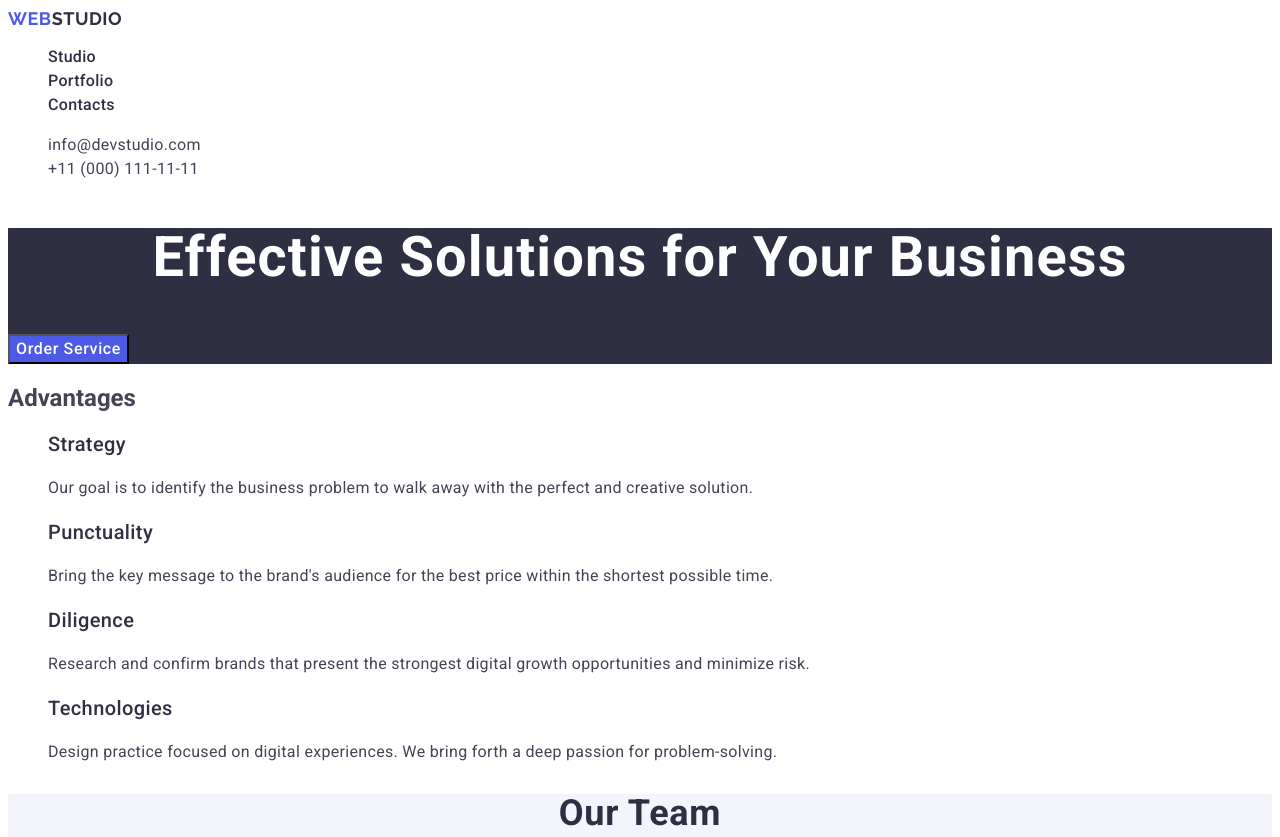
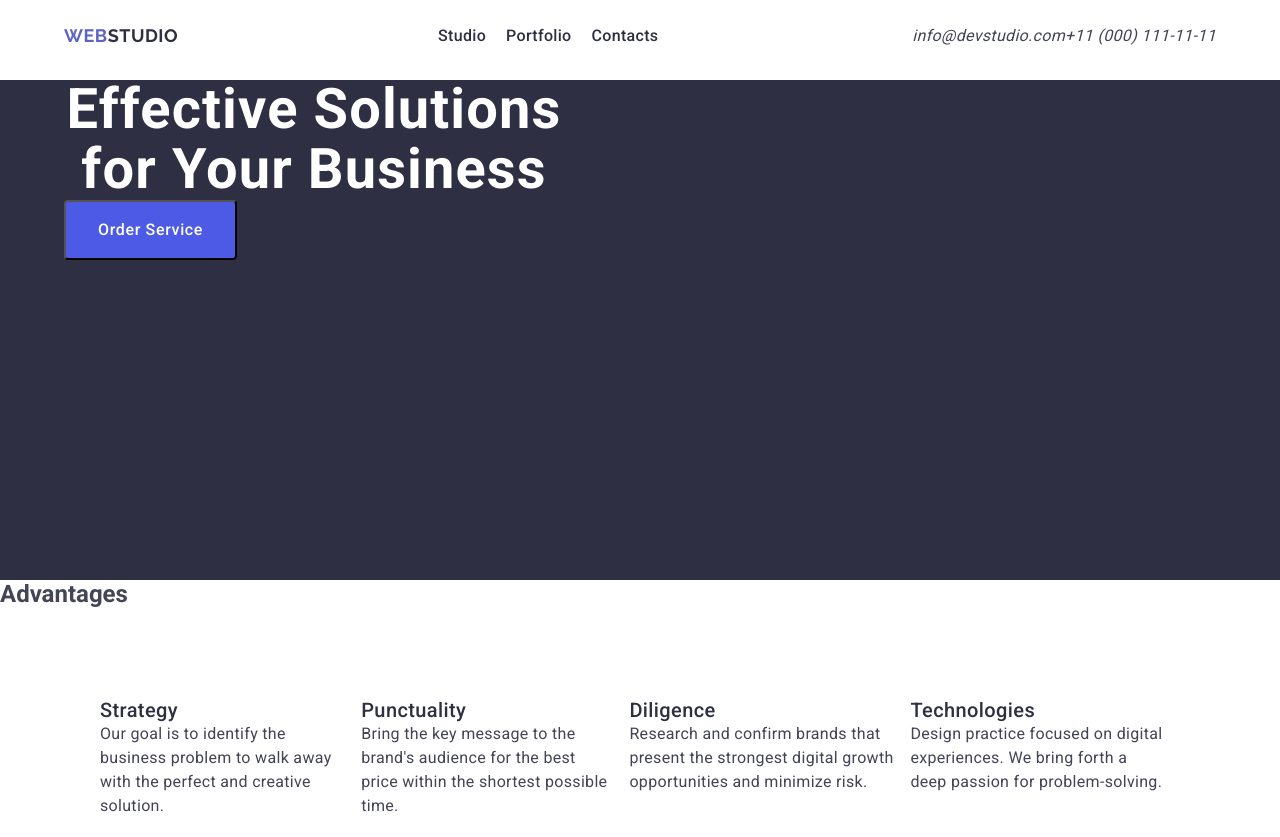
Before and after one commit to Horbatko/goit-markup-hw-0303, a plain HTML site: page index.html in a window 1280 px wide. Shown: the top 837 px of the page. Drawn offline with Linux system fonts and the light colour scheme.

Commit message:
homework 4

```diff
--- a/css/style.css
+++ b/css/style.css
@@ -1,3 +1,8 @@
+* {
+  margin: 0;
+  padding: 0;
+}
+
 body{
     color:#434455;
     font-family: "Roboto", sans-serif;
@@ -5,8 +10,20 @@ body{
 
 }
 
+
+
   /*HEADER*/
 
+.container{
+    max-width: 1200px;
+    margin: 0 auto;
+    padding: 0 64px;
+}
+
+  .header{
+    display:flex;
+    gap: 24px;
+  }
 .nav-title{
     text-decoration: none;
     text-transform: uppercase;
@@ -14,7 +31,7 @@ body{
     color:#2E2F42;
     font-family:"Raleway", sans-serif;
     font-weight: 700;
-    color: #4D5AE5;
+    color: #5b64c3;
     line-height: 1.17;
     letter-spacing: 0.03em;
 }
@@ -23,12 +40,32 @@ span{
 }
 
 a{
-    color:#2E2F42;
-    text-decoration: none;
+    display:inline-flex;
+
 }
 
 ul{
     list-style-type:none;
+
+}
+
+.header-nav{
+    display:flex;
+    align-items: center;
+    padding:24px 0 32px;
+    gap: 30px;
+    flex-grow: 1;
+}
+
+.nav-ul{
+    display: inline-flex;
+    gap: 20px;
+    flex-grow: 1;
+    justify-content: center;
+}
+
+.hd-ul-li{
+
 }
 
 .nav-li-a{
@@ -38,6 +75,7 @@ ul{
     line-height: 1.5;
     letter-spacing: 0.02em;
     color:#2e2f42;
+    text-decoration: none;
 }
 
 .nav-li-a:hover{
@@ -47,9 +85,12 @@ ul{
 .nav-li-a:focus{
     color: #404bbf
 }
+.addr{
 
-.addr{
-    font-style: normal;
+}
+.address-ul{
+    display:inline-flex;
+    padding:24px 0 32px;
 }
 
 .addr-li-a{
@@ -60,6 +101,8 @@ ul{
     line-height: 1.5;
     letter-spacing: 0.02em;
     color: #434455;
+    text-decoration: none;
+
 }
 
 .addr-li-a:hover{
@@ -74,9 +117,21 @@ ul{
 
 .sect_one{
     background-color: #2E2F42;
+    height: 500px;
+    max-height: 600px;
 }
 
-.sect_one-title{
+.hero-inner{
+
+}
+
+.sect_one-boxtitle{
+    display: flex;
+    max-width: 500px;
+    flex-wrap: wrap;
+}
+
+.sect_one-title {
     font-size: 56px;
     font-family: "Roboto", sans-serif;
     font-weight: 700;
@@ -86,7 +141,19 @@ ul{
     letter-spacing: 0.02em;
 }
 
+
+.sect_one-btn{
+    display: flex;
+    align-items: center;
+
+}
+
 .sect_one-button{
+    padding: 16px 32px;
+    border-radius: 4px;
+
+
+
     background-color: #4D5AE5;
     color: #ffff;
     font-size: 16px;
@@ -115,6 +182,15 @@ ul{
     line-height: 24px;
 }
 
+.sect2-ul{
+    display: inline-flex;
+    margin: 90px 100px;
+}
+
+.sect2-li{
+    padding-right: 15px;
+    display: block;
+}
 h3{
     font-size: 20px;
     font-family:"Roboto", sans-serif ;
@@ -142,6 +218,16 @@ h3{
     background-color: #F4F4FD;
 }
 
+.sect_three-two{
+
+}
+
+.sect-three-title{
+    display: flex;
+    padding: 150px 40% 60px;
+
+}
+
 .sect_three-title{
     text-align: center;
     font-size: 36px;
@@ -154,8 +240,11 @@ h3{
     color: #2E2F42;
 }
 
+.sect-three-box{
+  display: inline-block;
+}
+
 .sect_three-ul-li{
-    background-color: #FFFFFF;
 }
 
 .sect_three-ul-title{
--- a/index.html
+++ b/index.html
@@ -13,56 +13,69 @@
 
 <body>
     <header>
-
-
-        <nav>
+    <div class="container">
+       <div class="header">
+        <nav class="header-nav">
             <a class="nav-title" href="./index.html">Web<span>Studio</span></a>
             <ul class="nav-ul">
-                <li><a class="nav-li-a" href="./index.html">Studio</a></li>
-                <li><a class="nav-li-a" href="">Portfolio</a></li>
-                <li><a class="nav-li-a" href="">Contacts</a></li>
+                <li class="hd-ul-li"><a class="nav-li-a" href="./index.html">Studio</a></li>
+                <li lass="hd-ul-li"><a class="nav-li-a" href="">Portfolio</a></li>
+                <li lass="hd-ul-li"><a class="nav-li-a" href="">Contacts</a></li>
             </ul>
         </nav>
 
         <address class="addr">
             <ul class="address-ul">
-                <li ><a class="addr-li-a" href="mailto:info@devstudio.com">info@devstudio.com</a></li>
-                <li><a class="addr-li-a" href="tel:+110001111111">+11 (000) 111-11-11</a></li>
+                <li class="addr-li" ><a class="addr-li-a" href="mailto:info@devstudio.com">info@devstudio.com</a></li>
+                <li class="addr-li"><a class="addr-li-a" href="tel:+110001111111">+11 (000) 111-11-11</a></li>
             </ul>
         </address>
-
+      </div>
+    </div>
     </header>
 
     <main>
         <section class="sect_one">
+            <div class="container">
+                <div class="hero-inner">
+
+                    <div class="sect_one-boxtitle">
                         <h1 class="sect_one-title">
                             Effective Solutions for Your Business
                         </h1>
+                    </div>
 
+                    <div class="sect_one-btn">
                         <button class="sect_one-button" type="button" >
                             Order Service
                         </button>
+                    </div>
+
+
+                </div>
+            </div>
+
         </section>
 
         <section class="sect_two">
 
             <h2>Advantages</h2>
 
-            <ul>
-                <li>
+            <ul class="sect2-ul">
+                <li class="sect2-li">
                     <h3 class="sect_two-ul-title">Strategy</h3>
                     <p class="sect_two-text">
                         Our goal is to identify the business
                         problem to walk away with the perfect and creative solution.
                     </p>
                 </li>
-                <li>
+                <li class="sect2-li">
                     <h3 class="sect_two-ul-title">Punctuality</h3>
                     <p class="sect_two-text">
                         Bring the key message to the brand's audience for the best price within the shortest possible time.
                     </p>
                 </li>
-                <li>
+                <li class="sect2-li">
                     <h3 class="sect_two-ul-title">
                         Diligence
                     </h3>
@@ -71,7 +84,7 @@
                         risk.
                     </p>
                 </li>
-                <li>
+                <li class="sect2-li">
                     <h3 class="sect_two-ul-title">Technologies</h3>
                     <p class="sect_two-text">
                         Design practice focused on digital experiences. We bring forth a deep passion for problem-solving.
@@ -82,29 +95,45 @@
         </section>
 
         <section class="sect_three">
+            <div class="container">
+                <div class="sect_three-two">
+                    <div class="sect-three-title">
                         <h2 class="sect_three-title">Our Team</h2>
+                    </div>
             <ul>
                 <li class="sect_three-ul-li">
+                    <div class="sect-three-box">
                         <img src="./images/img.jpg" alt="фото робітника 1">
                     <h3 class="sect_three-ul-title">Mark Guerrero</h3>
                     <p class="sect_three-ul-text">Product Designer</p>
+                    </div>
                     </li>
                 <li class="sect_three-ul-li">
+                    <div class="sect-three-box">
                         <img src="./images/img(1).jpg" alt="фото робітника 2">
                     <h3 class="sect_three-ul-title">Tom Ford</h3>
                     <p class="sect_three-ul-text">Frontend Developer</p>
+                    </div>
+
                 </li>
                 <li class="sect_three-ul-li">
+                    <div class="sect-three-box">
                         <img src="./images/img(2).jpg" alt="фото робітника 3">
                         <h3 class="sect_three-ul-title">Camila Garcia</h3>
                         <p class="sect_three-ul-text">Marketing</p>
+                    </div>
                 </li>
                 <li class="sect_three-ul-li">
+                    <div class="sect-three-box">
                         <img src="./images/img(3).jpg" alt="фото робітника 4">
                         <h3 class="sect_three-ul-title">Daniel Wilson</h3>
                         <p class="sect_three-ul-text">UI Designer</p>
+                    </div>
                 </li>
             </ul>
+                </div>
+
+            </div>
         </section>
 
         <section class="sect_four">
```
Lines whose indentation alone changed are shown as unchanged.
